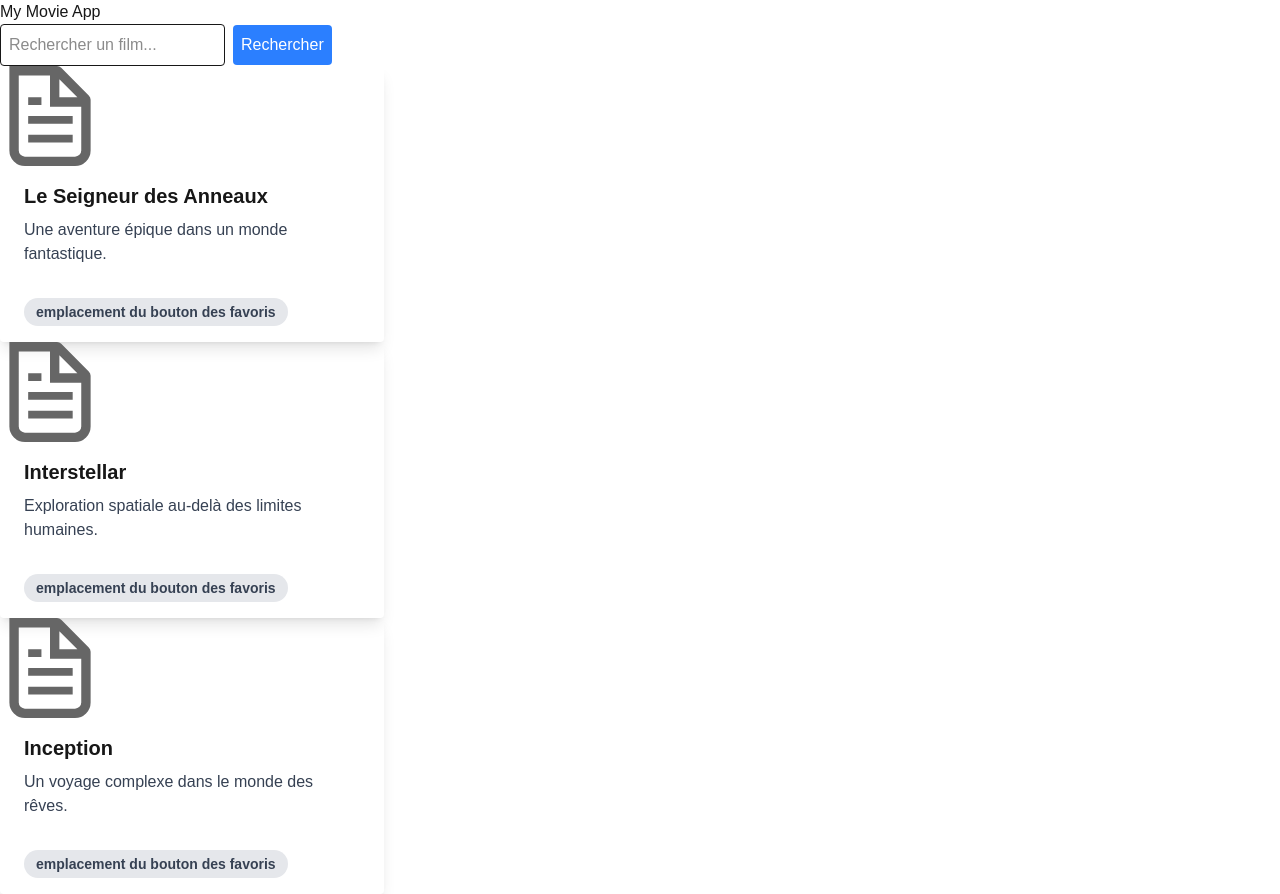
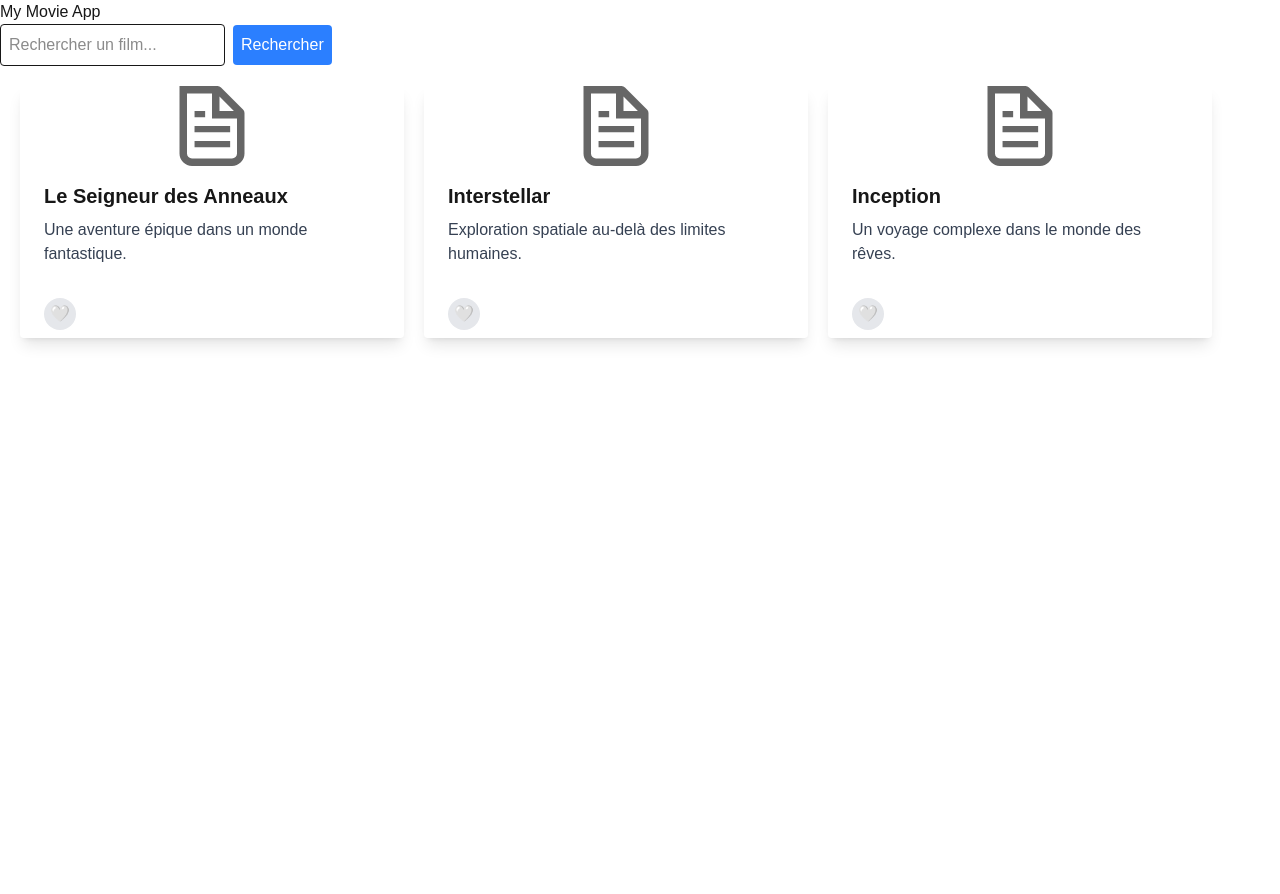
Before and after one commit to SeanAnica/react-prepa-certif, a Next.js app: page / in a window 1280 px wide. After the commit the page ends 800 px from the top, so only its background shows below. Built offline with nearby package versions, Linux system fonts and the light colour scheme.

Commit message:
feat: favorite button and local storage management

```diff
--- /dev/null
+++ b/src/app/api/favorites/route.ts
@@ -0,0 +1,40 @@
+export async function addFavorite(movieId: string): Promise<void> {
+  // Simule l'appel réseau
+  await new Promise((resolve) => setTimeout(resolve, 300));
+
+  const storedFavorites = JSON.parse(
+    localStorage.getItem('favorites') || '[]'
+  ) as string[];
+
+  if (!storedFavorites.includes(movieId)) {
+    storedFavorites.push(movieId);
+    localStorage.setItem('favorites', JSON.stringify(storedFavorites));
+  }
+}
+
+export async function removeFavorite(movieId: string): Promise<void> {
+  await new Promise((resolve) => setTimeout(resolve, 300));
+
+  const storedFavorites = JSON.parse(
+    localStorage.getItem('favorites') || '[]'
+  ) as string[];
+
+  const updatedFavorites = storedFavorites.filter((id) => id !== movieId);
+  localStorage.setItem('favorites', JSON.stringify(updatedFavorites));
+}
+
+export function isFavorite(movieId: string): boolean {
+  const storedFavorites = JSON.parse(
+    localStorage.getItem('favorites') || '[]'
+  ) as string[];
+  return storedFavorites.includes(movieId);
+}
+
+export async function getFavoritesIds(): Promise<string[]> {
+  await new Promise((resolve) => setTimeout(resolve, 300));
+  const storedFavorites = JSON.parse(
+    localStorage.getItem('favorites') || '[]'
+  ) as string[];
+
+  return storedFavorites;
+}
--- a/src/app/components/FavoriteButton.tsx
+++ b/src/app/components/FavoriteButton.tsx
@@ -0,0 +1,64 @@
+'use client';
+
+import { useEffect } from 'react';
+import { useForm, SubmitHandler } from 'react-hook-form';
+import {
+  addFavorite,
+  isFavorite,
+  removeFavorite,
+} from '../api/favorites/route';
+
+type FavoriteButtonProps = {
+  movieId: string;
+};
+
+type FavoriteFormValues = {
+  isFavorite: boolean;
+};
+
+/**
+ * @param movieId id du film à mettre ou retirer des favoris
+ * @returns le bouton pour ajouter ou retirer des favoris.
+ */
+export default function FavoriteButton({ movieId }: FavoriteButtonProps) {
+  const { watch, setValue, handleSubmit } = useForm<FavoriteFormValues>({
+    defaultValues: { isFavorite: false },
+  });
+
+  useEffect(() => {
+    // On récupère la valeur existante dans le local storage si elle existe.
+    setValue('isFavorite', isFavorite(movieId));
+  }, [movieId, setValue]);
+
+  const onSubmit: SubmitHandler<FavoriteFormValues> = async (
+    data: FavoriteFormValues
+  ) => {
+    if (data.isFavorite) {
+      await addFavorite(movieId);
+    } else {
+      await removeFavorite(movieId);
+    }
+  };
+
+  const watchedFavorite = watch('isFavorite');
+
+  const toggleFavorite = () => {
+    setValue('isFavorite', !watchedFavorite);
+  };
+
+  return (
+    <form onSubmit={handleSubmit(onSubmit)}>
+      <button
+        type="submit"
+        onClick={toggleFavorite}
+        className={`px-1.5 py-1 rounded-full transition cursor-pointer ${
+          watchedFavorite
+            ? 'bg-red-500 text-white'
+            : 'bg-gray-200 text-gray-800'
+        }`}
+      >
+        {watchedFavorite ? '❤️' : '🤍'}
+      </button>
+    </form>
+  );
+}
--- a/src/app/components/MovieCard.tsx
+++ b/src/app/components/MovieCard.tsx
@@ -2,6 +2,7 @@
 import Image from 'next/image';
 import { Movie } from '../interfaces/movie.interface';
 import Link from 'next/link';
+import FavoriteButton from './FavoriteButton';
 
 export type MovieCardProps = {
   movie: Movie;
@@ -14,7 +15,13 @@ export type MovieCardProps = {
 export default function MovieCard({ movie }: MovieCardProps) {
   return (
     <div className="max-w-sm rounded overflow-hidden shadow-lg">
-      <Image src="/file.svg" width={100} height={100} alt="Affiche du film" />
+      <Image
+        className="mx-auto"
+        src="/file.svg"
+        width={80}
+        height={80}
+        alt="Affiche du film"
+      />
       <div className="px-6 py-4">
         <div className="font-bold text-xl mb-2">
           <Link href={`/movies/${movie.id}`} className="hover:text-blue-600">
@@ -24,9 +31,7 @@ export default function MovieCard({ movie }: MovieCardProps) {
         <p className="text-gray-700 text-base">{movie.description}</p>
       </div>
       <div className="px-6 pt-4 pb-2">
-        <span className="inline-block bg-gray-200 rounded-full px-3 py-1 text-sm font-semibold text-gray-700 mr-2 mb-2">
-          emplacement du bouton des favoris
-        </span>
+        <FavoriteButton movieId={movie.id} />
       </div>
     </div>
   );
--- a/src/app/components/MovieList.tsx
+++ b/src/app/components/MovieList.tsx
@@ -16,5 +16,9 @@ export default function MovieList({ movies }: MovieListProps) {
     <MovieCard key={movie.id} movie={movie} />
   ));
 
-  return <div>{movieListItems}</div>;
+  return (
+    <div className="flex flex-col gap-2 p-2 md:flex-row md:gap-5 md:p-5">
+      {movieListItems}
+    </div>
+  );
 }
--- a/src/app/components/SearchBar.tsx
+++ b/src/app/components/SearchBar.tsx
@@ -28,10 +28,13 @@ export default function SearchBar({ onSearch }: SearchBarProps) {
       <input
         type="text"
         placeholder="Rechercher un film..."
-        {...register('query', { required: true })}
+        {...register('query')}
         className="border p-2 rounded"
       />
-      <button type="submit" className="ml-2 bg-blue-500 text-white p-2 rounded">
+      <button
+        type="submit"
+        className="ml-2 bg-blue-500 text-white p-2 rounded cursor-pointer"
+      >
         Rechercher
       </button>
     </form>
--- a/src/app/page.tsx
+++ b/src/app/page.tsx
@@ -24,9 +24,10 @@ export default function Home() {
   }, []);
 
   const handleSearch = (query: string) => {
-    const filtered = movies.filter((movie) =>
+    let filtered = movies.filter((movie) =>
       movie.title.toLocaleLowerCase().includes(query.toLowerCase())
     );
+    if (query === '') filtered = movies; // Pas de query => tous les films.
     setFilteredMovies(filtered);
   };
 
```
